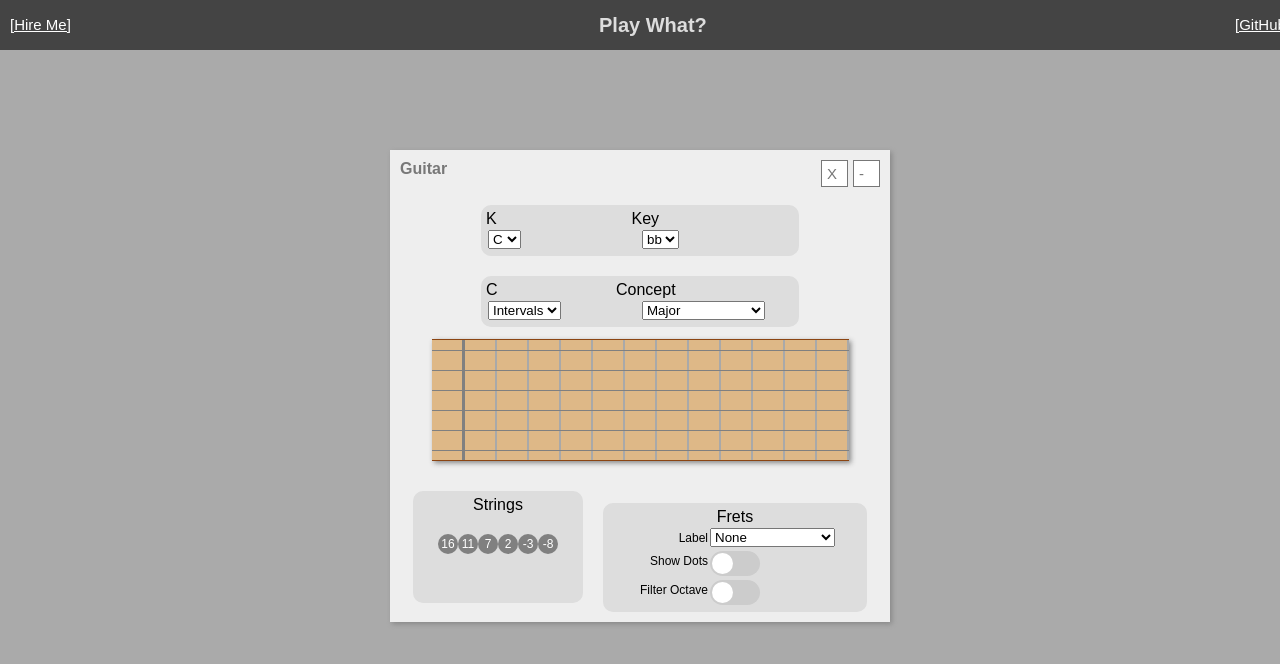
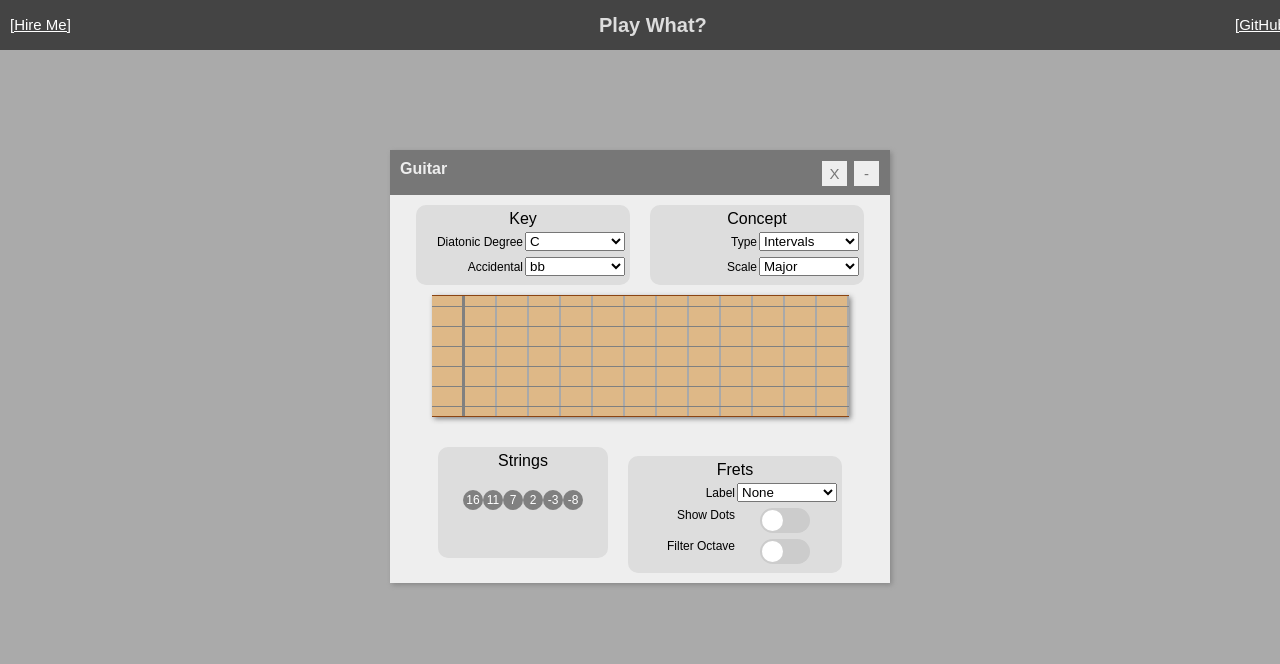
Before and after one commit to dan9418/play-what-beta, a React app: page / in a window 1280 px wide. Shown: the top 664 px of the page. Built offline with nearby package versions, Linux system fonts and the light colour scheme.

Commit message:
input group fixes

```diff
--- a/src/Views/ViewManager/Selectors/InputGroup/InputGroup.css
+++ b/src/Views/ViewManager/Selectors/InputGroup/InputGroup.css
@@ -10,11 +10,10 @@
 /* header */
 
 .input-group-header {
-
+    font-size: 16px;
 }
 
 .input-group-header-icon {
-    display: inline-block;
     float: left;
 }
 
@@ -25,5 +24,22 @@
 /* content */
 
 .input-group-content {
+    font-size: 12px;
+}
 
+/* Input Wrapper */
+
+.input-wrapper {
+    margin: 2px;
 }
+
+.input-wrapper-name {
+    display: inline-block;
+    width: 100px;
+    text-align: right;
+}
+
+.input-wrapper-child {
+    display: inline-block;
+    width: 100px;
+}
--- a/src/Views/ViewManager/Selectors/InputGroup/InputGroup.tsx
+++ b/src/Views/ViewManager/Selectors/InputGroup/InputGroup.tsx
@@ -1,5 +1,6 @@
 import * as React from "react";
 import "./InputGroup.css";
+import { InputWrapper } from "./InputWrapper";
 
 export class InputGroup extends React.Component<any, any> {
 
@@ -12,7 +13,7 @@ export class InputGroup extends React.Component<any, any> {
             <div className='input-group'>
                 <div className='input-group-header'>
                     <div className='input-group-header-icon'>
-                        {this.props.icon}
+                        {/*this.props.icon*/}
                     </div>
                     <div className='input-group-header-name'>
                         {this.props.name}
--- /dev/null
+++ b/src/Views/ViewManager/Selectors/InputGroup/InputWrapper.tsx
@@ -0,0 +1,22 @@
+import * as React from "react";
+import "./InputGroup.css";
+
+export class InputWrapper extends React.Component<any, any> {
+
+    constructor(props) {
+        super(props);
+    }
+
+    render = () => {
+        return (
+            <div className='input-wrapper'>
+                <div className='input-wrapper-name'>
+                    {this.props.name}
+                </div>
+                <div className='input-wrapper-child'>
+                    {this.props.children}
+                </div>
+            </div>
+        );
+    };
+}
--- a/src/Views/ViewManager/Selectors/Selectors.css
+++ b/src/Views/ViewManager/Selectors/Selectors.css
@@ -1,13 +1,15 @@
 .dropdown-selector {
     margin: 2px;
-    width: 150px;
     text-align: left;
     display: inline-block;
 }
 
+.dropdown-selector select {
+    width: 100px;
+}
+
 .switch-selector {
     margin: 2px;
-    width: 150px;
     text-align: left;
     display: inline-block;
 }
--- a/src/Views/ViewManager/ViewManager.css
+++ b/src/Views/ViewManager/ViewManager.css
@@ -19,25 +19,27 @@
     height: 25px;
     padding: 10px;
     position: relative;
+    background-color: #777;
+    color: #EEE;
 }
 
 .view-manager-header-title {
     font-weight: bold;
-    color: #777;
     display: inline-block;
 }
 
 .view-manager-header .view-manager-header-corner-button {
-    background-color: white;
+    background-color: #EEE;
     color: #777;
     border: 1px solid #777;
     margin-left: 5px;
     float: right;
+    text-align: center
 }
 
 .view-manager-header .view-manager-header-corner-button:hover {
     background-color: #FF5A09;
-    color: white;
+    color: #EEE;
     cursor: pointer;
 }
 
--- a/src/Views/ViewManager/ViewManager.tsx
+++ b/src/Views/ViewManager/ViewManager.tsx
@@ -8,6 +8,7 @@ import { InputGroup } from "./Selectors/InputGroup/InputGroup";
 import { ViewerDefinitions, DEFAULT_CONCEPT_TYPE, DEFAULT_CONCEPT } from "./Viewers/CommonView";
 import { MASTER_PARAMETERS } from "../../Parameters/MasterParameters";
 import { DropdownSelector } from "./Selectors/DropdownSelector";
+import { InputWrapper } from "./Selectors/InputGroup/InputWrapper";
 
 export class ViewManager extends React.Component<any, any> {
 
@@ -69,11 +70,12 @@ export class ViewManager extends React.Component<any, any> {
                 if (typeof (child.conditions) === 'undefined' || this.state[child.conditions[0].property].id === child.conditions[0].value) {
                     let childId = parameter.id + '_' + child.id;
                     children.push(
-                        <DropdownSelector
-                            key={childId}
-                            updateParameter={(name, param) => { this.setParameter(childId, param); }}
-                            parameter={child}
-                        />);
+                        <InputWrapper key={childId} name={child.name}>
+                            <DropdownSelector
+                                updateParameter={(name, param) => { this.setParameter(childId, param); }}
+                                parameter={child}
+                            />
+                        </InputWrapper>);
                 }
             }
             selectors.push(
--- a/src/Views/ViewManager/Viewers/GuitarView/Guitar.tsx
+++ b/src/Views/ViewManager/Viewers/GuitarView/Guitar.tsx
@@ -7,9 +7,12 @@ import { DropdownSelector } from "../../Selectors/DropdownSelector";
 import { GUITAR_NOTE_LABEL_PARAMETER } from "./GuitarConfig";
 import { SwitchSelector } from "../../Selectors/SwitchSelector";
 import { Tuner } from "./Tuner";
+import { InputWrapper } from "../../Selectors/InputGroup/InputWrapper";
+import { InputGroup } from "../../Selectors/InputGroup/InputGroup";
+import { Parameter } from "../../../../Parameters/MasterParameters";
 
 export interface GuitarConfig {
-    guitarNoteLabel: string;
+    guitarNoteLabel: Parameter;
     showDots: boolean;
     filterOctave: boolean;
     strings: IGuitarString[];
@@ -29,7 +32,7 @@ export class Guitar extends React.Component<GuitarProps, GuitarConfig> {
     constructor(props) {
         super(props);
         this.state = {
-            guitarNoteLabel: 'interval',
+            guitarNoteLabel: {id: 'interval'} as any,
             showDots: false,
             filterOctave: false,
             strings: [
@@ -130,18 +133,23 @@ export class Guitar extends React.Component<GuitarProps, GuitarConfig> {
                 </div>
             </div>
             <div className='guitar-config'>
-                <div className='controls-container'>
-                    <div className='controls-container-header'>Strings</div>
+                <InputGroup name='Strings'>
                     <div className='string-controls'><div className='string-button insert' onClick={() => this.insertString(0)}>+</div></div>
                     {this.getTuners()}
                     <div className='string-controls'><div className='string-button insert' onClick={() => this.insertString(this.state.strings.length)}>+</div></div>
-                </div>
-                <div className='controls-container'>
-                    <div className='controls-container-header'>Frets</div>
-                    <div className='controls-container-label'>Label</div><DropdownSelector parameter={GUITAR_NOTE_LABEL_PARAMETER} updateParameter={this.updateParameter} /><br />
-                    <div className='controls-container-label'>Show Dots</div><SwitchSelector parameter={{ id: 'showDots', name: 'Show Dots' }} updateParameter={this.updateParameter} /><br />
-                    <div className='controls-container-label'>Filter Octave</div><SwitchSelector parameter={{ id: 'filterOctave', name: 'Filter Octave' }} updateParameter={this.updateParameter} />
-                </div>
+                </InputGroup>
+
+                <InputGroup name='Frets'>
+                    <InputWrapper name='Label'>
+                        <DropdownSelector parameter={GUITAR_NOTE_LABEL_PARAMETER} updateParameter={this.updateParameter} />
+                    </InputWrapper>
+                    <InputWrapper name='Show Dots'>
+                        <SwitchSelector parameter={{ id: 'showDots', name: 'Show Dots' }} updateParameter={this.updateParameter} />
+                    </InputWrapper>
+                    <InputWrapper name='Filter Octave'>
+                        <SwitchSelector parameter={{ id: 'filterOctave', name: 'Filter Octave' }} updateParameter={this.updateParameter} />
+                    </InputWrapper>
+                </InputGroup>
             </div>
         </>;
     };
--- a/src/Views/ViewManager/Viewers/GuitarView/GuitarFret.tsx
+++ b/src/Views/ViewManager/Viewers/GuitarView/GuitarFret.tsx
@@ -19,7 +19,7 @@ export class GuitarFret extends React.Component<GuitarFretProps> {
 
     getLabel = (): string | number => {
         let note = this.props.note;
-        switch (this.props.config.guitarNoteLabel) {
+        switch (this.props.config.guitarNoteLabel.id) {
             case 'none':
                 return '';
             case 'name':
```
Also changed, not shown: 1 other file (tests, documents, lock files or other folders).
